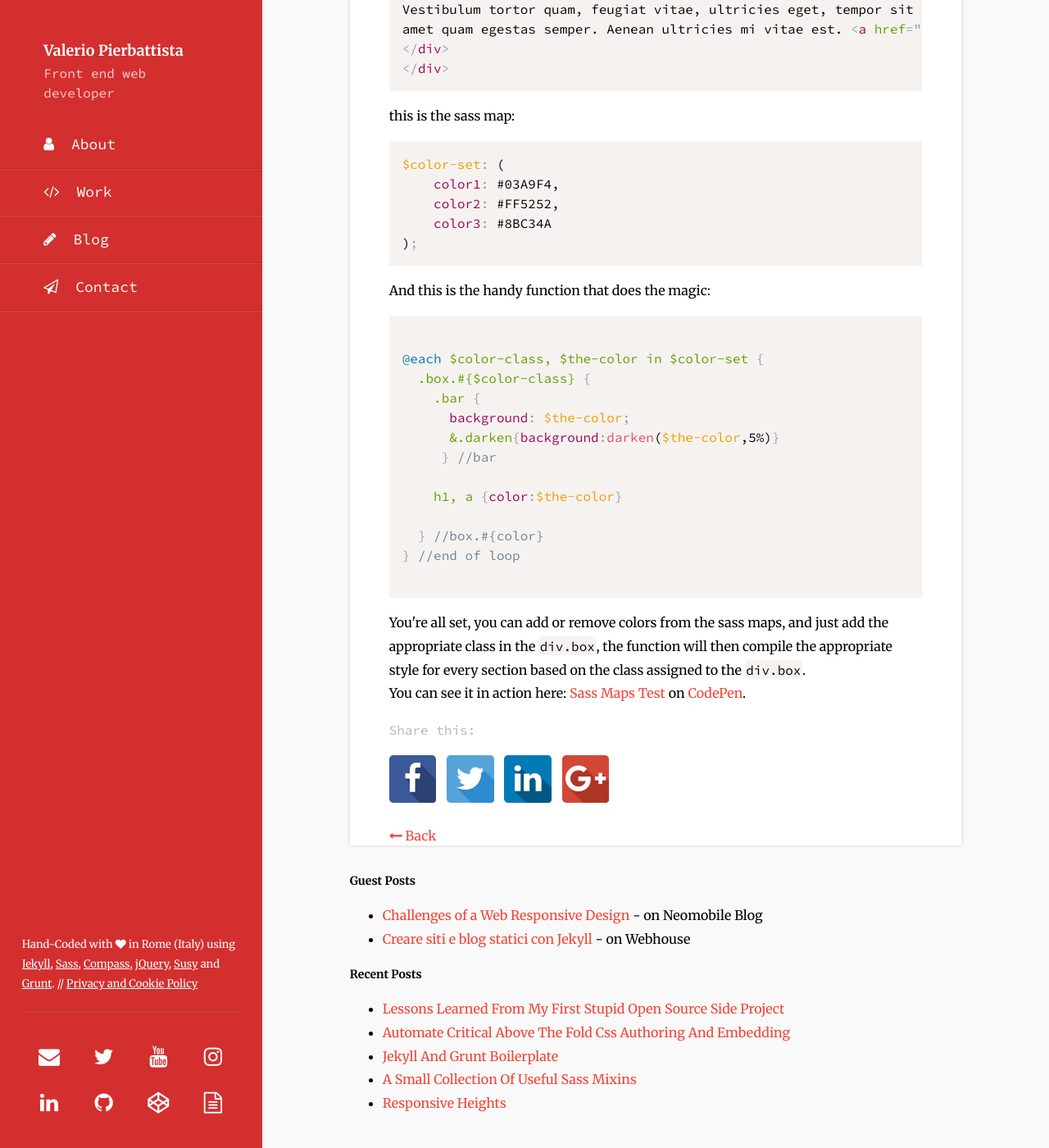
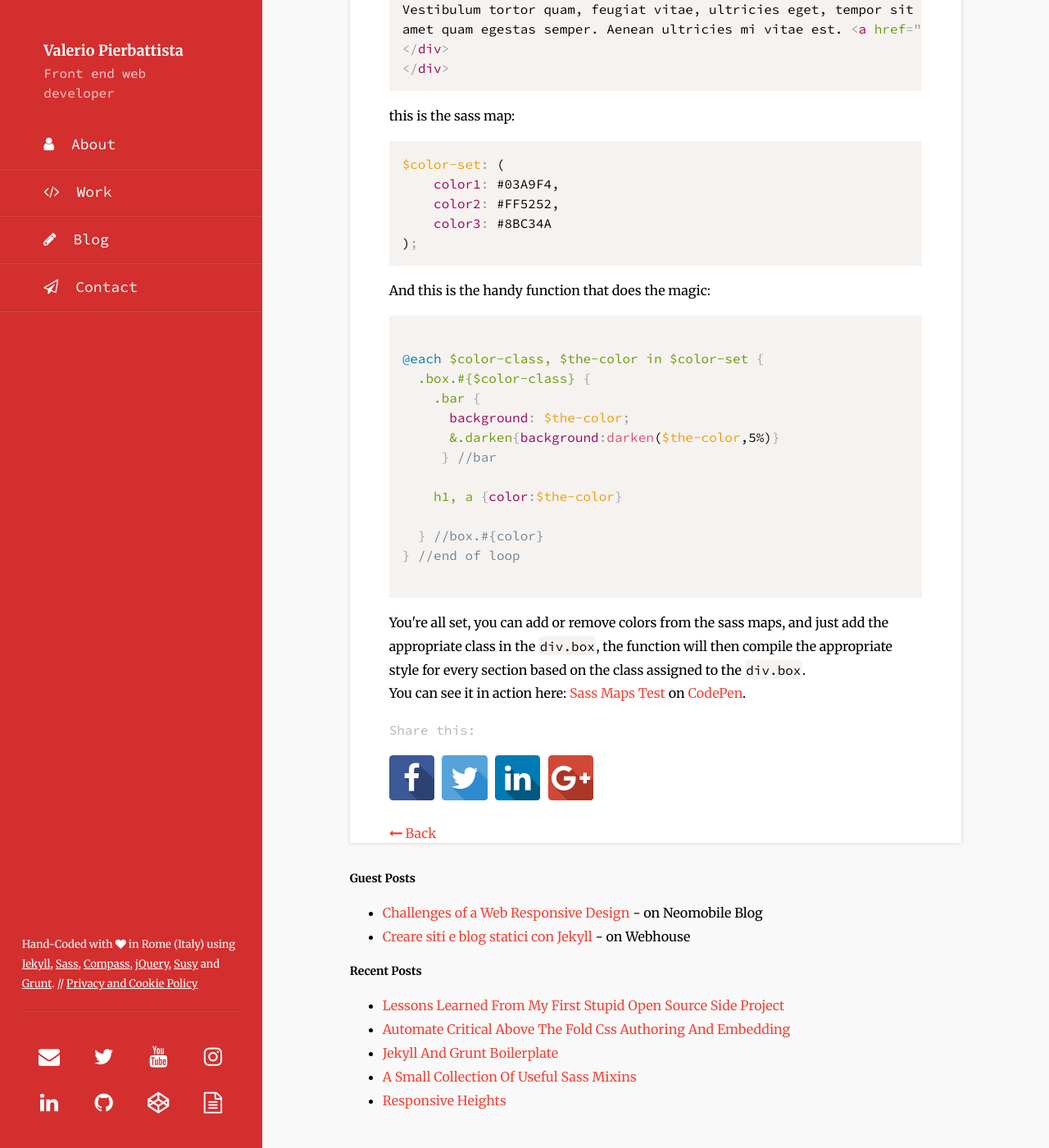
Before and after one commit to vlrprbttst/valeriopierbattista.com-2016, a Jekyll site: the page built from blog/_posts/2014-09-08-sass-maps-a-simple-use-case.md, in a window 1280 px wide and 1400 px high, scrolled down 1778 px. Shown: the whole window at 82% size. Built offline with Jekyll 4.4.1, drawn with Linux system fonts in a browser that asks for light colours; nearby versions of some CDN libraries; comment, search, counter and statistics services are not loaded.

Commit message:
css fixes to blog

```diff
--- a/sass/partials/_blog.scss
+++ b/sass/partials/_blog.scss
@@ -34,8 +34,8 @@
     font-family: 'Source Code Pro';
   }
   $color-set: ( facebook:#3B5998, twitter: #56A3D9, linkedin: #007BB6, gplus:#D14836 );
-  $socialsize: 2.4rem;
-  $socialmargin: 0.4rem;
+  $socialsize: 2.3rem;
+  $socialmargin: 0.3rem;
   $socialcount: 4;
   @function makelongshadow($the-color) {
     $val: 0 0 $the-color;
```
Also changed, not shown: css/main.css, 1 other file.
